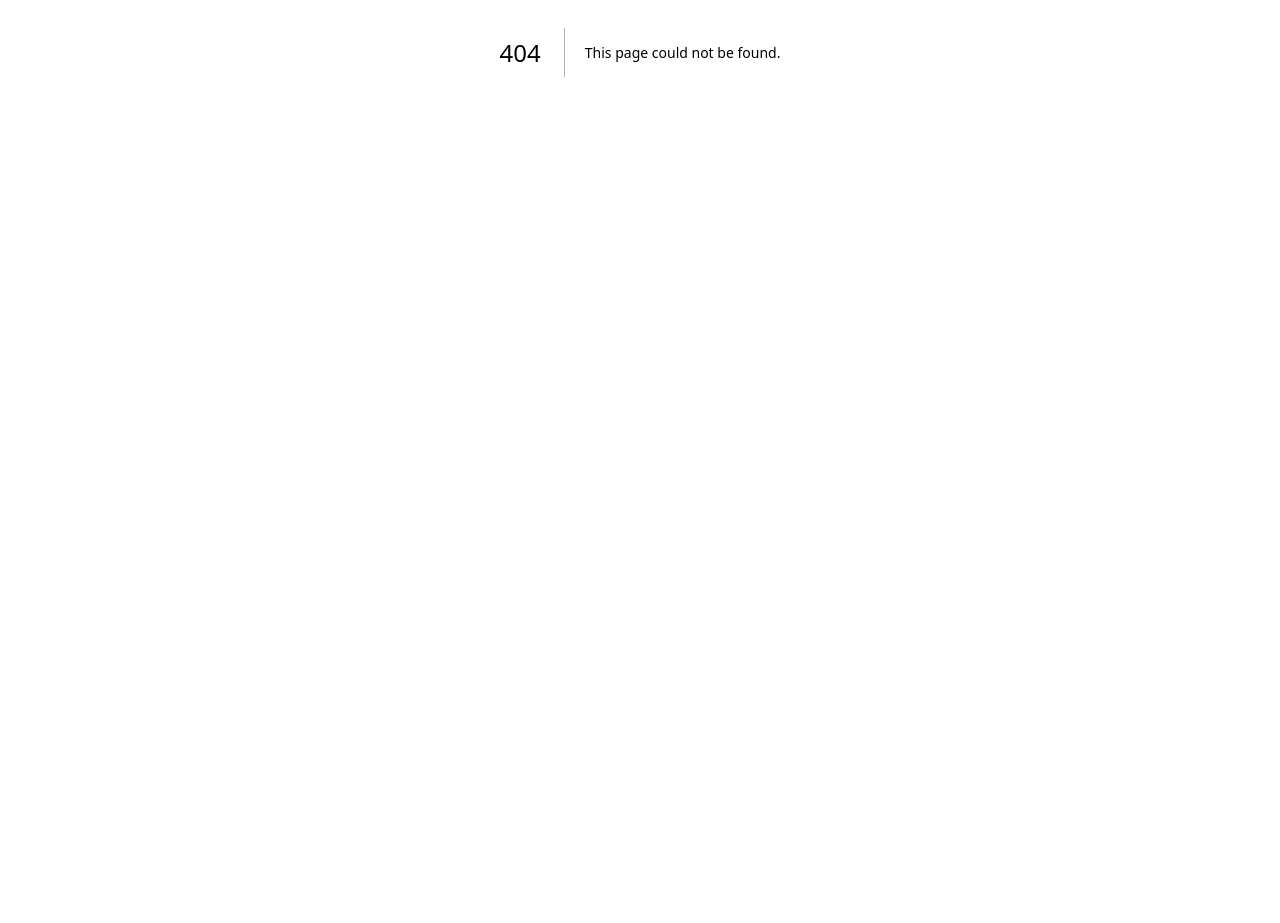
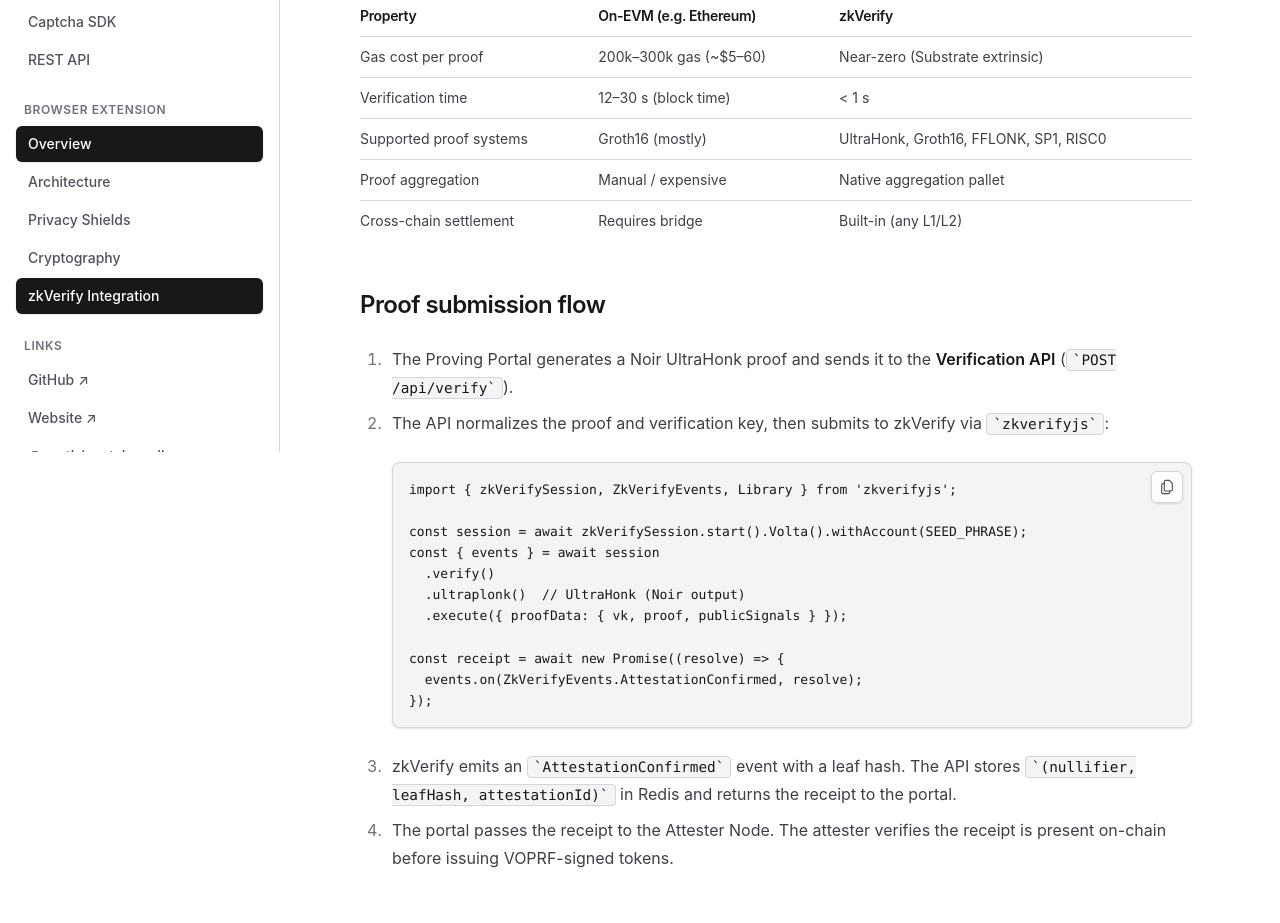
Before and after one commit to Zauth-HQ/zauth-docs, a Next.js app: page /docs/browser-extension/zkverify in a window 1280 px wide. Before the commit this address had no page. Shown: the part 348-1271 px from the top of the page. Before the commit the page ends 800 px from the top, so only its background shows below. Built offline with nearby package versions, Linux system fonts and the light colour scheme.

Commit message:
docs(browser-extension): add zkVerify integration page with proof submission and aggregation flow

```diff
--- /dev/null
+++ b/app/docs/browser-extension/zkverify/page.tsx
@@ -0,0 +1,113 @@
+import type { Metadata } from 'next';
+import { CodeBlock } from '@/components/CodeBlock';
+import { Prose } from '@/components/Prose';
+
+export const metadata: Metadata = {
+  title: 'Browser Extension — zkVerify Integration',
+};
+
+export default function BrowserExtensionZkVerifyPage() {
+  return (
+    <Prose>
+      <h1>zkVerify Integration</h1>
+      <p>
+        zkVerify is the verification and attestation backbone for all three privacy shields. The extension
+        never verifies proofs locally — it delegates to zkVerify&apos;s Substrate chain, which handles
+        Noir/UltraHonk verification in under one second and produces an on-chain attestation receipt that
+        any backend can query.
+      </p>
+
+      <h2>Why zkVerify instead of on-EVM verification</h2>
+      <table>
+        <thead>
+          <tr>
+            <th>Property</th>
+            <th>On-EVM (e.g. Ethereum)</th>
+            <th>zkVerify</th>
+          </tr>
+        </thead>
+        <tbody>
+          <tr><td>Gas cost per proof</td><td>200k–300k gas (~$5–60)</td><td>Near-zero (Substrate extrinsic)</td></tr>
+          <tr><td>Verification time</td><td>12–30 s (block time)</td><td>&lt; 1 s</td></tr>
+          <tr><td>Supported proof systems</td><td>Groth16 (mostly)</td><td>UltraHonk, Groth16, FFLONK, SP1, RISC0</td></tr>
+          <tr><td>Proof aggregation</td><td>Manual / expensive</td><td>Native aggregation pallet</td></tr>
+          <tr><td>Cross-chain settlement</td><td>Requires bridge</td><td>Built-in (any L1/L2)</td></tr>
+        </tbody>
+      </table>
+
+      <h2>Proof submission flow</h2>
+      <ol>
+        <li>
+          The Proving Portal generates a Noir UltraHonk proof and sends it to the{' '}
+          <strong>Verification API</strong> (<code>POST /api/verify</code>).
+        </li>
+        <li>
+          The API normalizes the proof and verification key, then submits to zkVerify via{' '}
+          <code>zkverifyjs</code>:
+          <CodeBlock
+            code={`import { zkVerifySession, ZkVerifyEvents, Library } from 'zkverifyjs';
+
+const session = await zkVerifySession.start().Volta().withAccount(SEED_PHRASE);
+const { events } = await session
+  .verify()
+  .ultraplonk()  // UltraHonk (Noir output)
+  .execute({ proofData: { vk, proof, publicSignals } });
+
+const receipt = await new Promise((resolve) => {
+  events.on(ZkVerifyEvents.AttestationConfirmed, resolve);
+});`}
+          />
+        </li>
+        <li>
+          zkVerify emits an <code>AttestationConfirmed</code> event with a leaf hash. The API stores{' '}
+          <code>(nullifier, leafHash, attestationId)</code> in Redis and returns the receipt to the portal.
+        </li>
+        <li>
+          The portal passes the receipt to the Attester Node. The attester verifies the receipt is present
+          on-chain before issuing VOPRF-signed tokens.
+        </li>
+      </ol>
+
+      <h2>Attestation receipt structure</h2>
+      <CodeBlock
+        code={`interface ZkVerifyReceipt {
+  attestationId: number;   // incremental ID on zkVerify chain
+  leafHash: string;        // Keccak hash of (proof, vk, publicInputs)
+  blockHash: string;       // Substrate block where attestation was anchored
+  nullifier: string;       // domain-scoped nullifier (Poseidon hash)
+}`}
+      />
+
+      <h2>Proof aggregation</h2>
+      <p>
+        For high-traffic deployments, the Verification API batches multiple user proofs and submits them
+        as a single aggregated proof to zkVerify. The aggregation pallet merges proofs off-chain and
+        produces one on-chain attestation covering all included proofs — spreading the base submission
+        cost across all users in the batch.
+      </p>
+      <CodeBlock
+        code={`// Aggregated submission (batching N user proofs into one tx)
+const { events } = await session
+  .verify()
+  .ultraplonk()
+  .withRegisteredVk()       // reuse pre-registered VK to save gas
+  .execute({ proofData: aggregatedProofData });`}
+      />
+
+      <h2>Cross-chain settlement</h2>
+      <p>
+        zkVerify publishes attestation Merkle roots to any connected L1/L2 (Ethereum, Arbitrum, Polygon,
+        etc.) through its native settlement layer. Partner sites on any chain can verify a Zauth
+        attestation by checking the Merkle proof against the published root — without running their own
+        ZK verifier contract.
+      </p>
+
+      <h2>Network</h2>
+      <p>
+        Current integrations target the <strong>Volta testnet</strong>. Production will switch to
+        zkVerify mainnet when available. The <code>zkverifyjs</code> session call is the only change
+        needed (<code>.Volta()</code> → <code>.MainNet()</code>).
+      </p>
+    </Prose>
+  );
+}
```
